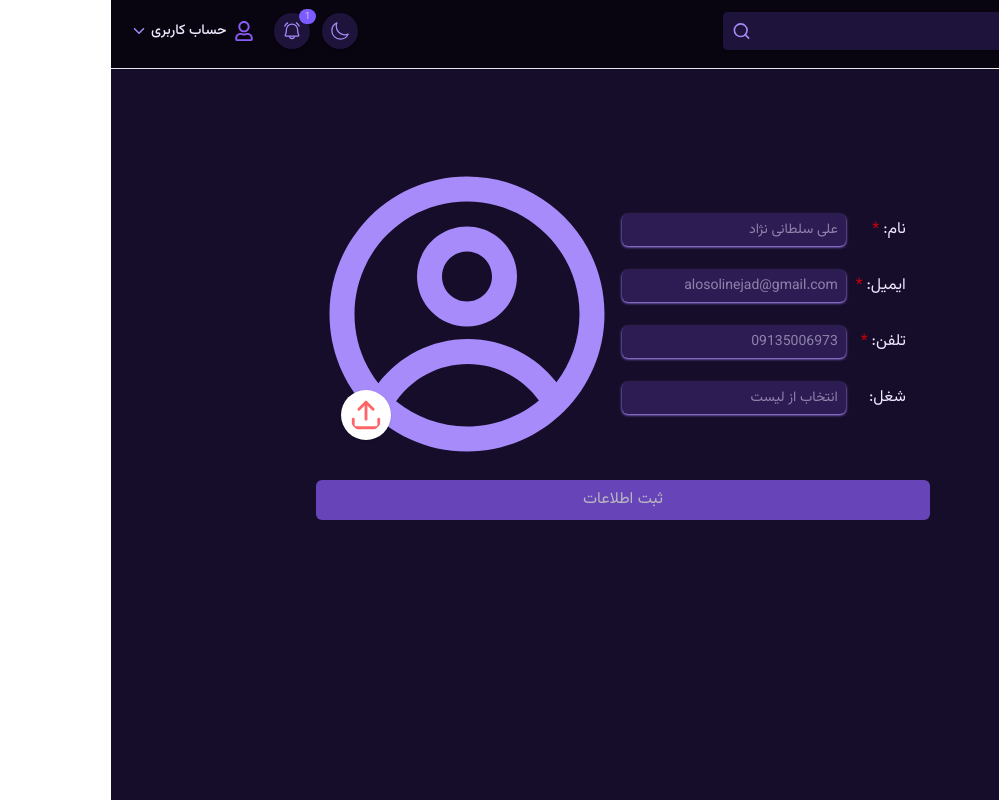
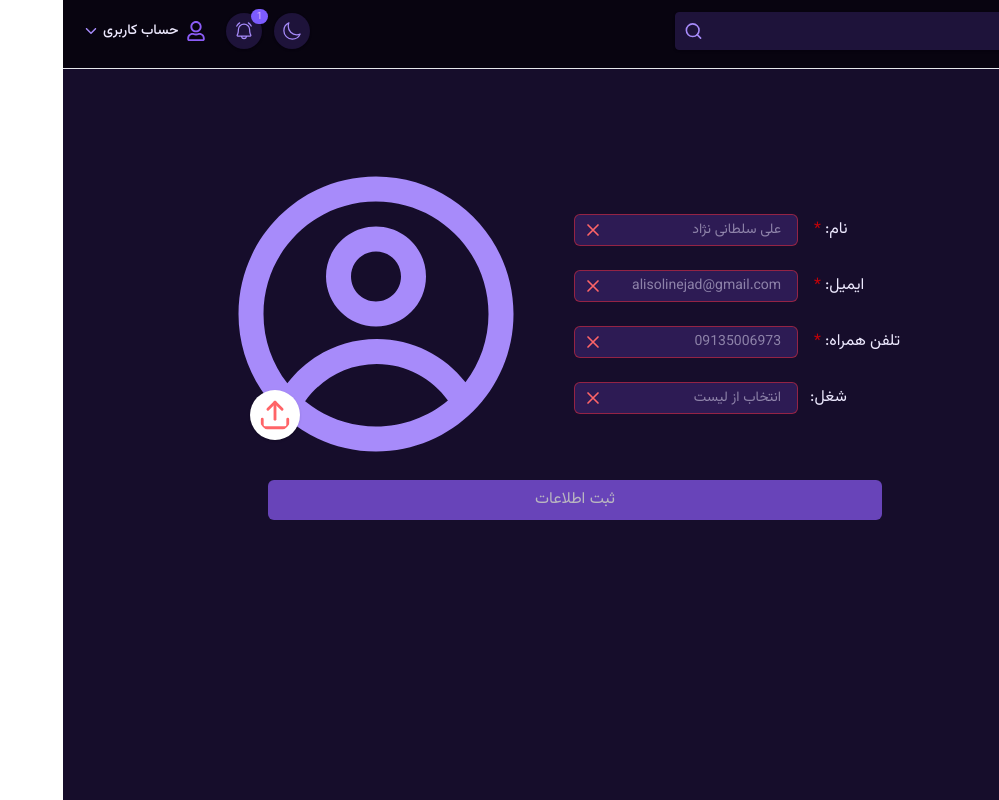
Before and after one commit to alisoltaninejad/Admin-Dashboard, a React (Vite) app: page /NewUser in a window 1280 px wide. Shown: the whole page, without its empty margins (281-1280 px from the left). Built offline with nearby package versions, Linux system fonts and the light colour scheme; a web font is replaced by a local one.

Commit message:
feat(NewUser): change inputs style for Valid & InValid values

```diff
--- a/src/components/Icons/Icons.jsx
+++ b/src/components/Icons/Icons.jsx
@@ -1,26 +1,28 @@
 // src/components/IconSystem/IconSystem.js
 import { HiMiniBars3BottomRight } from "react-icons/hi2";
-import { FiSearch } from "react-icons/fi";
-import { IoMoonOutline } from "react-icons/io5";
-import { PiBellRinging } from "react-icons/pi";
-import { FaRegUser } from "react-icons/fa";
+import { FiSearch,FiShoppingCart } from "react-icons/fi";
+import { PiBellRinging,PiWarningCircle } from "react-icons/pi";
 import { IoIosArrowDown } from "react-icons/io";
 import { GoSignOut } from "react-icons/go";
 import { CgProfile } from "react-icons/cg";
-import { IoSettingsOutline } from "react-icons/io5";
-import { PiWarningCircle } from "react-icons/pi";
 import { GiChessKing } from "react-icons/gi";
 import { RxDashboard } from "react-icons/rx";
-import { FiShoppingCart } from "react-icons/fi";
-import { HiOutlineDocumentDuplicate } from "react-icons/hi";
-import { IoDocumentTextOutline } from "react-icons/io5";
-import { FaArrowUp } from "react-icons/fa";
-import { FaArrowDown } from "react-icons/fa";
-import { FaEye } from "react-icons/fa";
+import {
+  HiCheck,
+  HiOutlineX,
+  HiCode,
+  HiOutlineDocumentDuplicate,
+} from "react-icons/hi";
+import {
+  IoDocumentTextOutline,
+  IoClose,
+  IoSettingsOutline,
+  IoMoonOutline,
+} from "react-icons/io5";
+import { FaEye, FaArrowUp, FaArrowDown, FaRegUser } from "react-icons/fa";
 import { TiEdit } from "react-icons/ti";
 import { LuUpload } from "react-icons/lu";
 import { FaEllipsis } from "react-icons/fa6";
-import { IoClose } from "react-icons/io5";
 
 /**
  * سیستم آیکون‌های متمرکز پروژه
@@ -29,7 +31,12 @@ import { IoClose } from "react-icons/io5";
  * @param {string} color - رنگ آیکون
  * @param {string} className - کلاس‌های اضافی
  */
-const IconSystem = ({ name, size = "md", color = "primary", className = "" }) => {
+const IconSystem = ({
+  name,
+  size = "md",
+  color = "primary",
+  className = "",
+}) => {
   const icons = {
     menu: HiMiniBars3BottomRight,
     search: FiSearch,
@@ -38,22 +45,24 @@ const IconSystem = ({ name, size = "md", color = "primary", className = "" }) =>
     userAvatar: FaRegUser,
     profile: CgProfile,
     chevronDown: IoIosArrowDown,
-    signOut:GoSignOut,
-    setting:IoSettingsOutline,
-    warn:PiWarningCircle,
-    king:GiChessKing,
-    dashboard:RxDashboard,
-    shoppingCart:FiShoppingCart,
-    pages:HiOutlineDocumentDuplicate,
-    document:IoDocumentTextOutline,
-    arrowUp:FaArrowUp,
-    arrowDown:FaArrowDown,
-    eye:FaEye,
-    edit:TiEdit,
-    upload:LuUpload,
-    ellipsis:FaEllipsis,
-    close:IoClose,
-
+    signOut: GoSignOut,
+    setting: IoSettingsOutline,
+    warn: PiWarningCircle,
+    check: HiCheck,
+    wrong: HiOutlineX,
+    code: HiCode,
+    king: GiChessKing,
+    dashboard: RxDashboard,
+    shoppingCart: FiShoppingCart,
+    pages: HiOutlineDocumentDuplicate,
+    document: IoDocumentTextOutline,
+    arrowUp: FaArrowUp,
+    arrowDown: FaArrowDown,
+    eye: FaEye,
+    edit: TiEdit,
+    upload: LuUpload,
+    ellipsis: FaEllipsis,
+    close: IoClose,
   };
 
   const sizeClasses = {
--- a/src/components/ui/Input.jsx
+++ b/src/components/ui/Input.jsx
@@ -1,6 +1,6 @@
 import React, { useEffect, useReducer } from "react";
 import validator from "../../validators/validator";
-
+import Icons from "./../Icons/Icons";
 const inputReducer = (state, action) => {
   switch (action.type) {
     case "CHANGE": {
@@ -41,21 +41,31 @@ export default function Input(props) {
 
   const element =
     props.element === "input" ? (
-      <div className="flex items-center w-96 md:w-60 my-3 gap-9">
-        <label htmlFor={props.name} className="flex w-6 text-left">
-          {props.lable}: {props.required && (<span className="text-red-700 px-1">*</span>)}
+      <div className="flex justify-center items-center mx-auto my-3 gap-3">
+        <label htmlFor={props.name} className="flex w-fit text-left">
+          {props.lable}:
+          {props.required && <span className="text-red-700 px-1">*</span>}
         </label>
+        <div
+          className={`flex items-center justify-around min-w-56 text-sm h-8 rounded-md px-2  bg-brand-200 dark:bg-brand-300
+        ${
+          mainInput.isValid
+            ? "border border-green-500 dark:border-green-500/50"
+            : "border border-red-500 dark:border-red-500/50 "
+        }`}>
           <input
             type={props.type}
             placeholder={props.placeholder}
-          className={`flex-1 min-w-56 grow text-sm h-8 rounded-md shadow shadow-brand-500  ps-2 bg-brand-200 dark:bg-brand-300 focus:outline-none focus:ring-2 ${props.className} ${
-            mainInput.isValid
-              ? "focus:border-green-600 focus:ring-green-300"
-              : "focus:border-red-600 focus:ring-red-400"
-          }`}
+            className={`flex-1  grow  ps-2 focus:outline-none ${props.className}`}
             value={mainInput.value}
             onChange={onChangeHandler}
           />
+          {mainInput.isValid ? (
+            <Icons name="check" color="success" />
+          ) : (
+            <Icons name="wrong" color="danger" />
+          )}
+        </div>
       </div>
     ) : (
       <div className="flex items-center w-70 md:w-60 my-3 gap-6">
--- a/src/pages/NewUser/Newuser.jsx
+++ b/src/pages/NewUser/Newuser.jsx
@@ -45,7 +45,7 @@ export default function Newuser() {
         </div>
 
         {/* {inputs section } */}
-        <div className="flex md:order-1 flex-col justify-center items-center p-6">
+        <div className="flex md:order-1 flex-col justify-center items-baseline mx-auto p-6">
           <Input
             element="input"
             name="name"
@@ -66,7 +66,7 @@ export default function Newuser() {
             id="email"
             lable="ایمیل"
             required={true}
-            placeholder="alosolinejad@gmail.com"
+            placeholder="alisolinejad@gmail.com"
             validations={[
               requiredValidator(),
               minValidator(4),
@@ -78,7 +78,7 @@ export default function Newuser() {
             element="input"
             name="phone"
             id="phone"
-            lable="تلفن"
+            lable="تلفن همراه"
             required={true}
             placeholder="09135006973"
             validations={[
@@ -103,8 +103,8 @@ export default function Newuser() {
       </div>
       <Button
         type="submit"
-        disabled={true}
-        className="block w-80 h-8 md:w-[65%] md:h-10 md:mt-4 mx-auto rounded-md bg-brand-600 hover:bg-brand-700 dark:hover:bg-brand-400 transition-all duration-200 text-white cursor-pointer disabled:opacity-70 disabled:cursor-not-allowed disabled:hover:bg-brand-600 disabled:dark:hover:bg-brand-600 disabled:transform-none disabled:shadow-none">
+        disabled
+        className="block min-w-96  h-8 w-[65%] md:h-10 md:mt-4 mx-auto rounded-md bg-brand-600 hover:bg-brand-700 dark:hover:bg-brand-400 transition-all duration-200 text-white cursor-pointer disabled:opacity-70 disabled:cursor-not-allowed disabled:hover:bg-brand-600 disabled:dark:hover:bg-brand-600 disabled:transform-none disabled:shadow-none">
         ثبت اطلاعات
       </Button>
     </>
--- a/src/pages/NewUser/newUserInputs.jsx
+++ /dev/null
@@ -1,27 +0,0 @@
-export default function Input({
-  name,
-  text,
-  type = "text",
-  autoFocus = false,
-  onKeyDown,
-  inputRef, // prop جدید برای ref
-  ...props
-}) {
-  return (
-    <div className="flex items-center w-70 md:w-60 my-3 gap-6">
-      <label htmlFor={name} className="w-6 text-left">
-        {text}:
-      </label>
-      <input
-        ref={inputRef} // استفاده از inputRef
-        type={type}
-        name={name}
-        id={name}
-        autoFocus={autoFocus}
-        onKeyDown={onKeyDown}
-        className="flex-1 grow h-8 rounded-md shadow shadow-brand-500 ps-2 bg-brand-200 dark:bg-brand-300"
-        {...props}
-      />
-    </div>
-  );
-}
```
Lines whose indentation alone changed are shown as unchanged.
